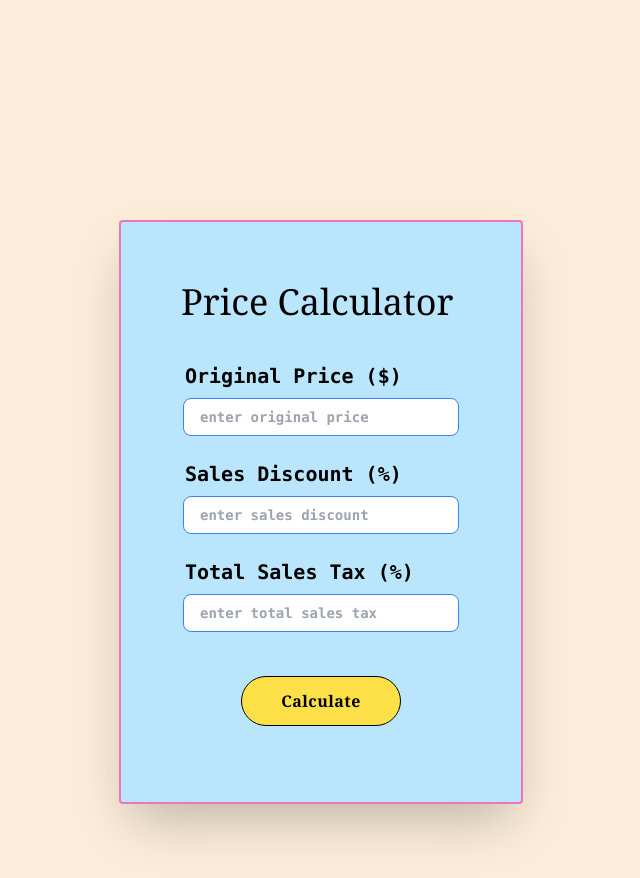
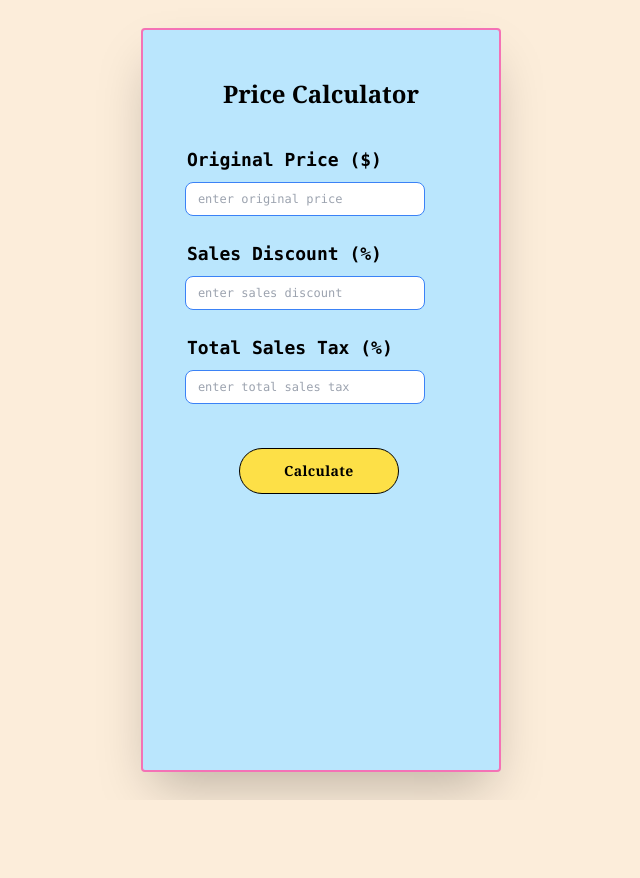
Before and after one commit to jodrasko/price-calc-react-tailwind, a React (Vite) app: page / in a window 1280 px wide. Shown: the top 878 px of the page, without its empty margins (319-959 px from the left). After the commit the page ends 800 px from the top, so only its background shows below. Built offline with nearby package versions, Linux system fonts and the light colour scheme.

Commit message:
Updated styling for ReactHookForm component,removed padding in index.css

```diff
--- a/src/components/ReactHookForm/ReactHookForm.jsx
+++ b/src/components/ReactHookForm/ReactHookForm.jsx
@@ -37,23 +37,23 @@ const ReactHookForm = () => {
   };
 
   return (
-    <div className="flex flex-col items-center">
-      <div className="shadow-2xl items-center bg-sky-200 border-2 border-solid border-pink-400 p-8 md:p-10 lg:p-12 xl:p-12 gap-4 rounded">
-        <h1 className="font-serif text-4xl text-black p-3 m-b-5">
+    <div className="flex justify-evenly min-h-screen px-7 py-7">
+      <div className="shadow-2xl pt-6 bg-sky-200 border-2 border-solid border-pink-400 rounded">
+        <h1 className="font-serif font-black text-lg md:text-2xl px-20 py-6">
           Price Calculator
         </h1>
 
         <form onSubmit={handleSubmit(onSubmit)} noValidate>
-          <div className=" space-y-4 font-mono text-lg font-semibold text-black py-7 row-auto">
+          <div className="flex-col justify-between space-y-4 font-mono py-3 px-7 lg:max-xl:px-8 row-auto">
             <div>
-              <h2 className="block text-lg md:text-xl font-semibold text-black ml-4 mb-2">
+              <h2 className="block font-mono text-sm md:text-lg font-semibold text-black ml-4 mb-2">
                 Original Price ($)
               </h2>
               <input
                 className={
                   errors.price
-                    ? "min-w-60 text-sm md:max-xl:text-base mx-3.5 px-4 py-2 md:pr-20 border-2 border-red-500 focus:outline-none focus:border-red-700 rounded-lg mb-2"
-                    : "min-w-60 text-sm md:max-xl:text-base mx-3.5 px-4 py-2 md:pr-20 border border-blue-500  focus:outline-none focus:border-blue-800 focus:ring-1 focus:ring-blue-800 rounded-lg mb-2"
+                    ? "min-w-60 text-xs md:max-xl:text-base mx-3.5 px-3 py-2 pr-10 border-2 border-red-500 focus:outline-none focus:border-red-700 rounded-lg mb-2"
+                    : "min-w-60 text-xs md:max-xl:text-base ml-3.5 px-3 py-2 pr-10 border border-blue-500  focus:outline-none focus:border-blue-800 focus:ring-1 focus:ring-blue-800 rounded-lg mb-2"
                 }
                 id="price"
                 type="text"
@@ -67,20 +67,20 @@ const ReactHookForm = () => {
                 })}
               />
               {errors.price && (
-                <span className="lg:max-xl:block mb-2 ml-4 mt-2 text-red-500 text-sm md:text-base lg:max-xl:text-base">
+                <span className="md:max-xl:block mb-2 mt-2 ml-4 text-red-500 text-sm md:text-base lg:max-xl:text-base">
                   {errors.price.message}
                 </span>
               )}
             </div>
             <div>
-              <h2 className="block text-lg md:text-xl font-semibold text-black ml-4 mb-2">
+              <h2 className="block font-mono  text-sm md:text-lg font-semibold text-black ml-4 mb-2">
                 Sales Discount (%)
               </h2>
               <input
                 className={
                   errors.discount
-                    ? "min-w-60 text-sm mx-3.5 md:max-xl:text-base px-4 py-2 md:pr-20 border-2 border-red-500 focus:outline-none focus:border-red-700 rounded-lg mb-2"
-                    : "min-w-60 text-sm mx-3.5 md:max-xl:text-base px-4 py-2 md:pr-20 border border-blue-500  focus:outline-none focus:border-blue-800 focus:ring-1 focus:ring-blue-800  rounded-lg mb-2"
+                    ? "min-w-60 text-xs mx-3.5 md:max-xl:text-base px-4 py-2 pr-10 border-2 border-red-500 focus:outline-none focus:border-red-700 rounded-lg mb-2"
+                    : "min-w-60 text-xs md:max-xl:text-base ml-3.5 px-3 py-2 pr-10 border border-blue-500  focus:outline-none focus:border-blue-800 focus:ring-1 focus:ring-blue-800  rounded-lg mb-2"
                 }
                 id="discount"
                 type="text"
@@ -94,20 +94,20 @@ const ReactHookForm = () => {
                 })}
               />
               {errors.discount && (
-                <span className=" lg:max-xl:block mb-2 ml-4 mt-2 text-red-500 text-sm md:text-base lg:max-xl:text-base">
+                <span className="md:max-xl:block mb-2 mt-2 ml-4 text-red-500 text-sm md:text-base lg:max-xl:text-base">
                   {errors.discount.message}
                 </span>
               )}
             </div>
             <div>
-              <h2 className="block text-lg md:text-xl font-semibold text-black ml-4 mb-2">
+              <h2 className="block font-mono  text-sm md:text-lg font-semibold text-black ml-4 mb-2">
                 Total Sales Tax (%)
               </h2>
               <input
                 className={
                   errors.tax
-                    ? "min-w-60 text-sm mx-3.5 md:max-xl:text-base px-4 py-2 md:pr-20 border-2  border-red-500 focus:outline-none focus:border-red-700 rounded-lg mb-2"
-                    : "min-w-60 text-sm md:max-xl:text-base mx-3.5 px-4 py-2 md:pr-20 border border-blue-500  focus:outline-none focus:border-blue-800 focus:ring-1 focus:ring-blue-800  rounded-lg mb-2"
+                    ? "min-w-60 text-xs mx-3.5 md:max-xl:text-base px-4 py-2 pr-10 border-2  border-red-500 focus:outline-none focus:border-red-700 rounded-lg mb-2"
+                    : "min-w-60 text-xs md:max-xl:text-base ml-3.5 px-3 py-2 pr-10 border border-blue-500  focus:outline-none focus:border-blue-800 focus:ring-1 focus:ring-blue-800  rounded-lg mb-2"
                 }
                 id="tax"
                 type="text"
@@ -121,29 +121,29 @@ const ReactHookForm = () => {
                 })}
               />
               {errors.tax && (
-                <span className="lg:max-xl:block mb-2 ml-4 mt-2 text-red-500  text-sm md:text-base lg:max-xl:text-base">
+                <span className="md:max-xl:block mb-2 mt-2 ml-4 text-red-500  text-sm md:text-base lg:max-xl:text-base">
                   {errors.tax.message}
                 </span>
               )}
             </div>
           </div>
 
-          <div className="p-5 pt-2 pb-7 mx-10">
+          <div className="mt-6 ml-24 md:max-lg:ml-24">
             <button
               type="submit"
-              className="w-40 px-4 py-2 md:px-6 md:py-3 md:ml-3 bg-yellow-300 font-serif text-black tracking-wide font-bold rounded-full border border-black hover:bg-yellow-200"
+              className="w-30 md:w-40 px-5 py-2 md:px-6 md:py-3 bg-yellow-300 text-sm md:max-xl:text-base font-serif text-black tracking-wide font-semibold rounded-full border border-black hover:bg-yellow-200"
             >
               Calculate
             </button>
           </div>
 
           {finalPrice && (
-            <div>
-              <h3 className="font-mono text-lg lg:text-xl xl:text-lg  font-semibold text-black px-5 py-2 row-auto">
+            <div className="flex-col justify-between font-mono py-3 px-8 pr-14 row-auto mt-6">
+              <h3 className="font-mono text-sm md:text-base lg:text-xl font-semibold text-black px-5 py-2 row-auto">
                 Final Sales Price
               </h3>
-              <div className="text-sm min-w-60 mx-5 px-4 py-2 md:pr-20 border border-blue-700 bg-white rounded-lg mb-2">
-                <h3 className="font-mono text-md font-semibold text-black">
+              <div className="min-w-60 text-xs md:max-xl:text-base ml-3.5 px-4 py-2 pr-10 border border-blue-700 bg-white rounded-lg">
+                <h3 className="font-mono text-xs md:max-xl:text-base font-semibold text-black">
                   ${finalPrice}
                 </h3>
               </div>
--- a/src/index.css
+++ b/src/index.css
@@ -3,6 +3,5 @@
 @tailwind utilities;
 
 body {
-  padding: 220px;
   background-color: #fcedda;
 }
```
